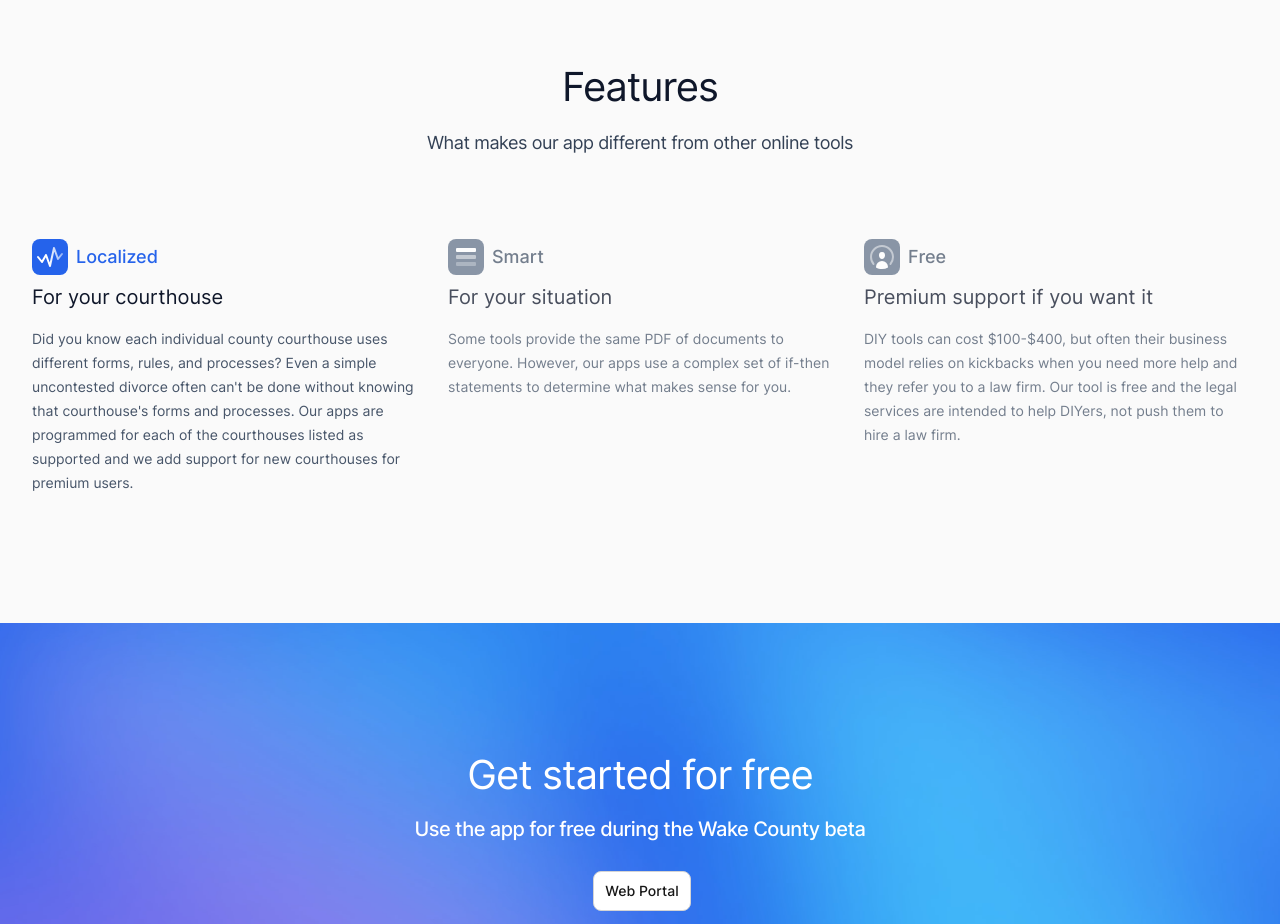
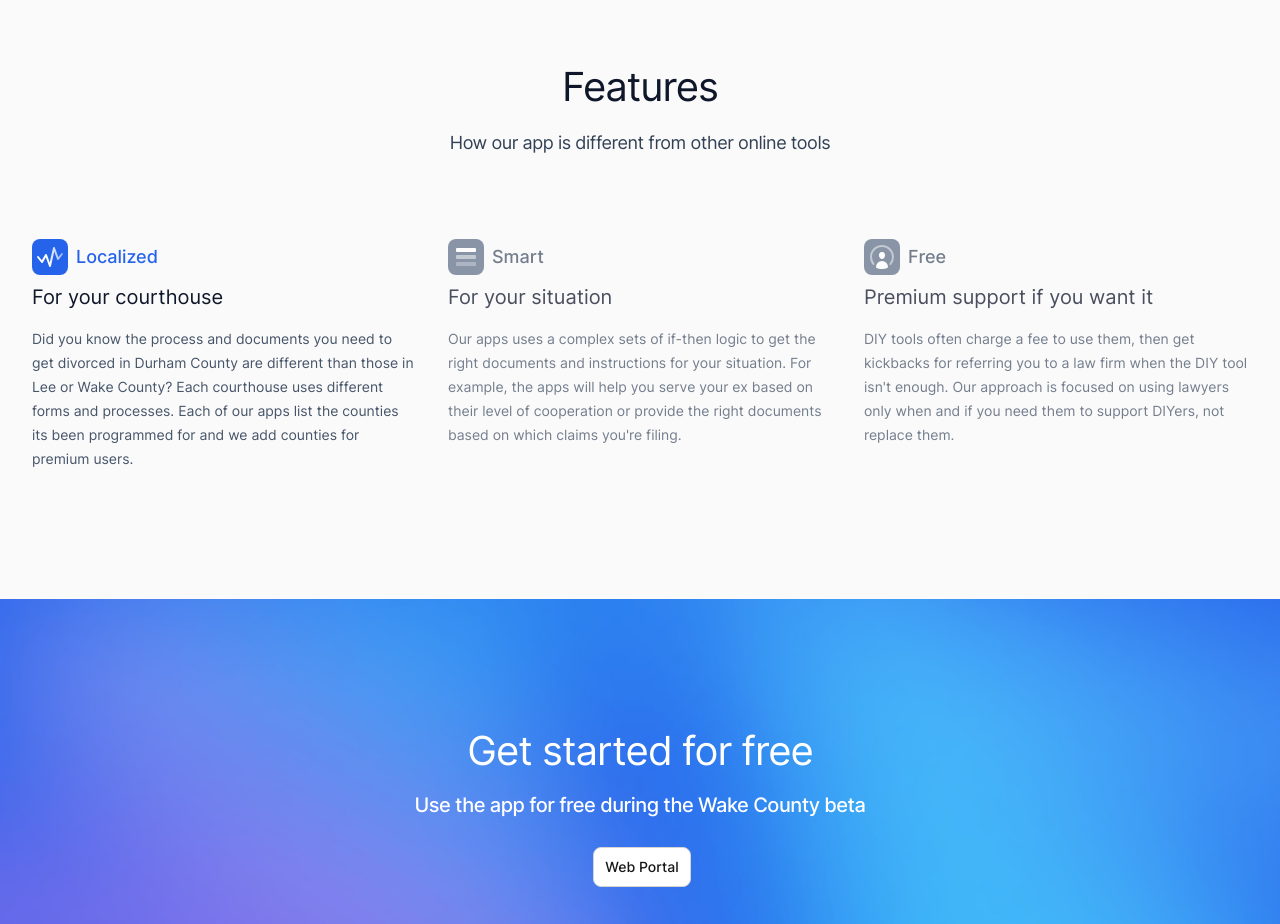
Before and after one commit to David44357/KingLawWebsite, a Next.js app: page /prometheus in a window 1280 px wide. Shown: the part 2020-2944 px from the top of the page. Built offline with nearby package versions, Linux system fonts and the light colour scheme.

Commit message:
Update PromSecondaryFeatures.jsx

```diff
--- a/src/components/PromSecondaryFeatures.jsx
+++ b/src/components/PromSecondaryFeatures.jsx
@@ -15,7 +15,7 @@ const features = [
     name: 'Localized',
     summary: 'For your courthouse',
     description:
-      'Did you know each individual county courthouse uses different forms, rules, and processes? Even a simple uncontested divorce often can\'t be done without knowing that courthouse\'s forms and processes. Our apps are programmed for each of the courthouses listed as supported and we add support for new courthouses for premium users.',
+      'Did you know the process and documents you need to get divorced in Durham County are different than those in Lee or Wake County? Each courthouse uses different forms and processes. Each of our apps list the counties its been programmed for and we add counties for premium users.',
 
     icon: function ReportingIcon() {
       let id = useId()
@@ -50,7 +50,7 @@ const features = [
     summary:
       'For your situation',
     description:
-      'Some tools provide the same PDF of documents to everyone. However, our apps use a complex set of if-then statements to determine what makes sense for you.',
+      'Our apps uses a complex sets of if-then logic to get the right documents and instructions for your situation. For example, the apps will help you serve your ex based on their level of cooperation or provide the right documents based on which claims you\'re filing.',
     image: screenshotInventory,
     icon: function InventoryIcon() {
       return (
@@ -78,7 +78,7 @@ const features = [
     summary:
       'Premium support if you want it',
     description:
-      'DIY tools can cost $100-$400, but often their business model relies on kickbacks when you need more help and they refer you to a law firm. Our tool is free and the legal services are intended to help DIYers, not push them to hire a law firm.',
+      'DIY tools often charge a fee to use them, then get kickbacks for referring you to a law firm when the DIY tool isn\'t enough. Our approach is focused on using lawyers only when and if you need them to support DIYers, not replace them.',
     image: screenshotContacts,
     icon: function ContactsIcon() {
       return (
@@ -200,7 +200,7 @@ export function PromSecondaryFeatures() {
             Features
           </h2>
           <p className="mt-4 text-lg tracking-tight text-slate-700">
-            What makes our app different from other online tools
+            How our app is different from other online tools
           </p>
         </div>
         <FeaturesMobile />
```
